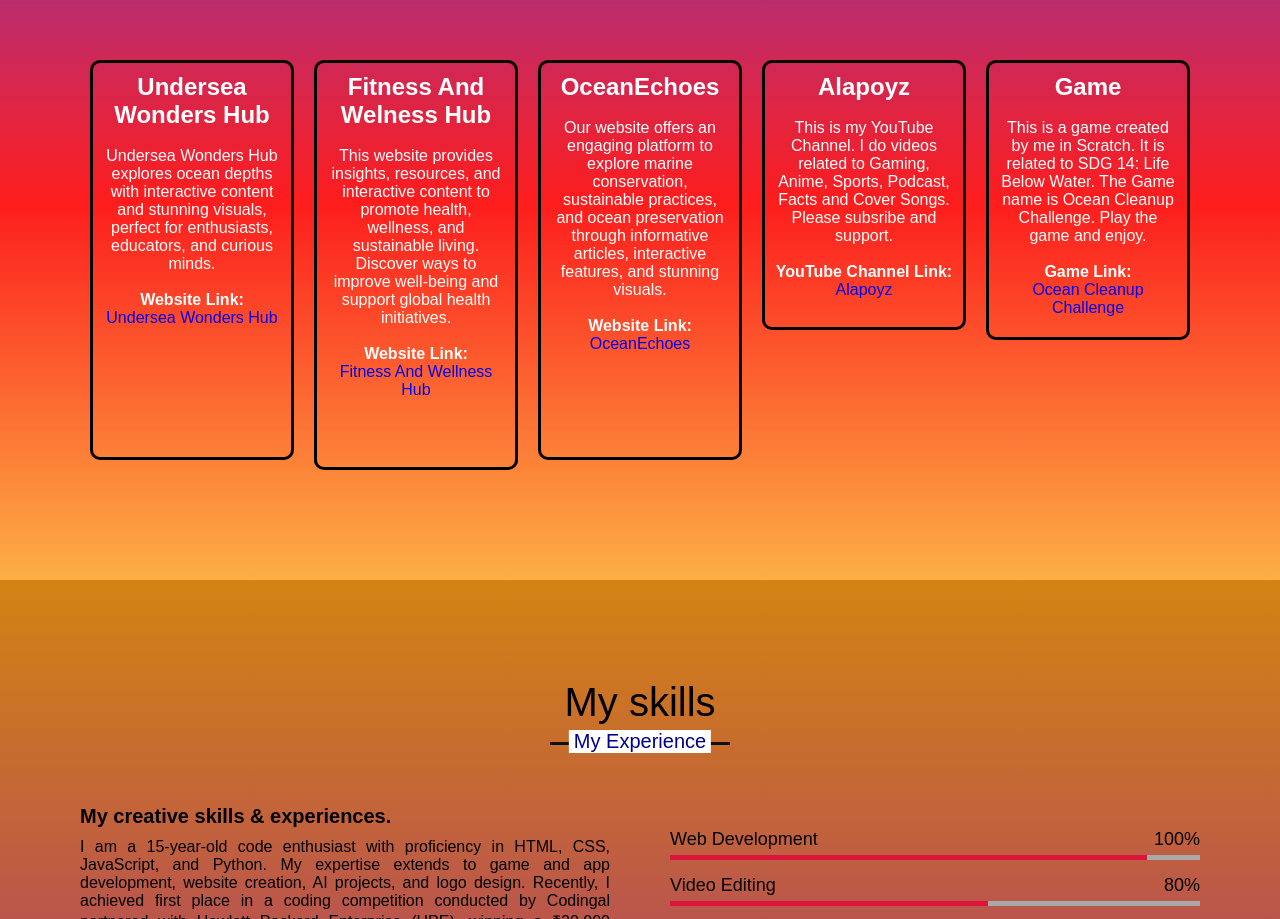
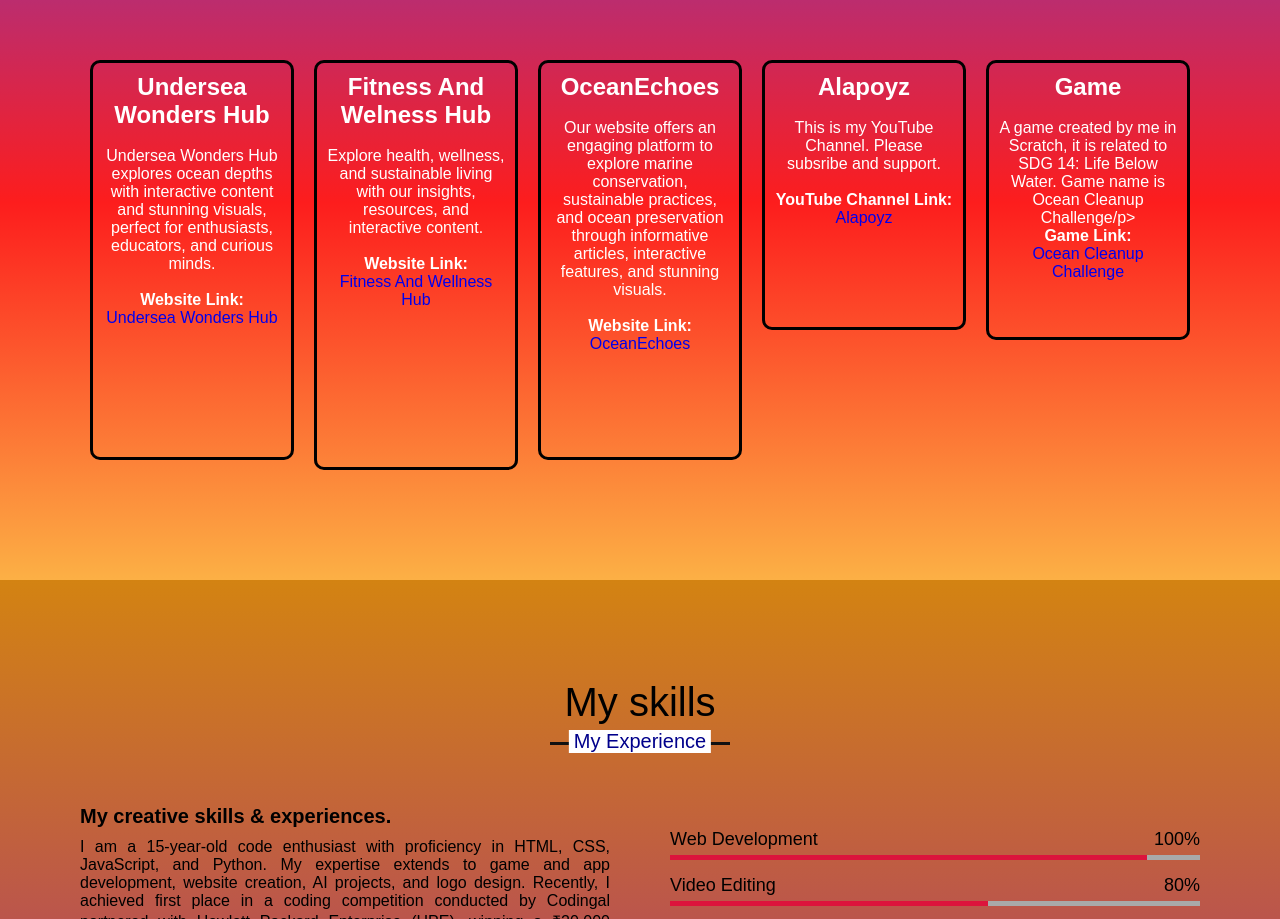
Before and after one commit to bandyrdxl/ZenTech, a plain HTML site: page index.html in a window 1280 px wide. Shown: the part 2585-3504 px from the top of the page. Drawn offline with nearby package versions, Linux system fonts and the light colour scheme.

Commit message:
Update index.html

```diff
--- a/index.html
+++ b/index.html
@@ -115,7 +115,7 @@
                           <div class="card-2">
                               <h1>Fitness And Welness Hub</h1>
                               <br>
-                              <p>This website provides insights, resources, and interactive content to promote health, wellness, and sustainable living. Discover ways to improve well-being and support global health initiatives.</p>
+                              <p>Explore health, wellness, and sustainable living with our insights, resources, and interactive content.</p>
                               <br>
                                 <p><b>Website Link:</b></p><a href="https://bandyrdxl.github.io/fitnessandwellnesshub/">Fitness And Wellness Hub</a>
                           </div>
@@ -129,14 +129,14 @@
                           <div class="card-4">
                                 <h1>Alapoyz</h1>
                                 <br>
-                                <p>This is my YouTube Channel. I do videos related to Gaming, Anime, Sports, Podcast, Facts and Cover Songs. Please subsribe and support.</p>
+                                <p>This is my YouTube Channel. Please subsribe and support.</p>
                                 <br>
                                   <p><b>YouTube Channel Link:</b></p><a href="https://youtube.com/@alapoyz_1211?si=3SLQt33KF107c7tk">Alapoyz</a>
                             </div>
                           <div class="card-5">
                               <h1>Game</h1>
                               <br>
-                              <p>This is a game created by me in Scratch. It is related to SDG 14: Life Below Water. The Game name is Ocean Cleanup Challenge. Play the game and enjoy.</p>
+                              <p>A game created by me in Scratch, it is related to SDG 14: Life Below Water. Game name is Ocean Cleanup Challenge/p>
                               <br>
                                 <p><b>Game Link:</b></p><a href="https://scratch.mit.edu/projects/988392020">Ocean Cleanup Challenge</a>
 
```
